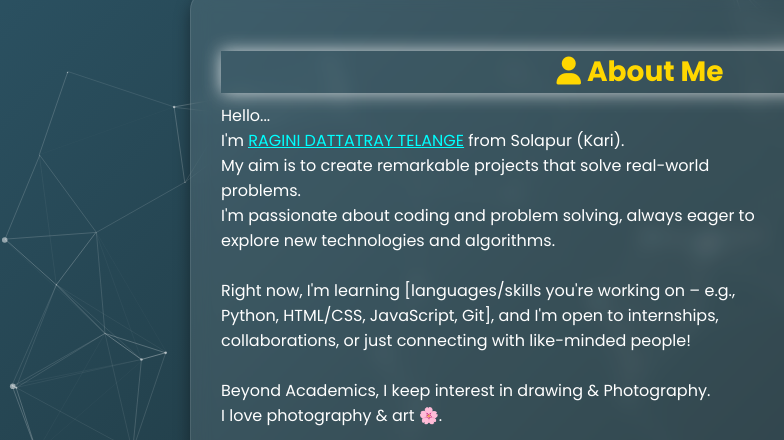
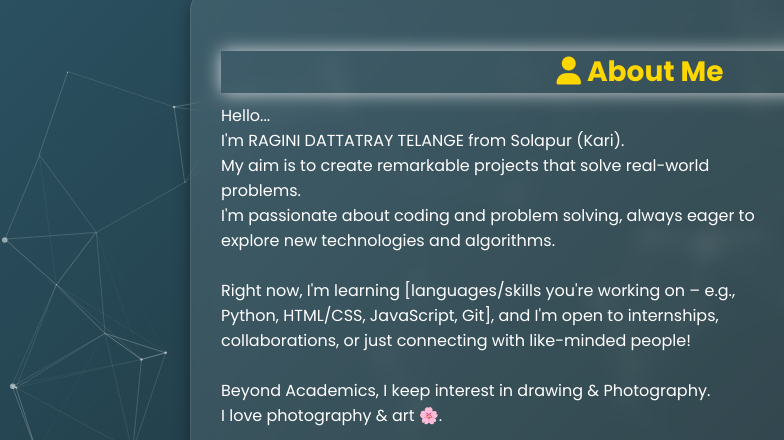
Before and after one commit to Ragini-telange/Portfolio, a plain HTML site: page Final_portfolio.html in a window 1280 px wide. Both pictures are taken after a click on the button "About". Shown: the part 113-553 px from the top of the page, 0-784 px from the left. Drawn offline with nearby package versions, Linux system fonts and the light colour scheme; grey boxes are pictures that could not be loaded.

Commit message:
Update Final_portfolio.html

```diff
--- a/Final_portfolio.html
+++ b/Final_portfolio.html
@@ -609,7 +609,7 @@ body {
   <div class="about-me" id="aboutMeSection" data-aos="fade-up">
     <h2><i class="fas fa-user"></i> About Me</h2>
     <img src="https://i.postimg.cc/MKjpdkF3/raginipic1.jpg" alt="Profile Picture" style="float: right; width:270px;">
-    <p>Hello...<br>I'm <u><a href="https://www.instagram.com/_ragini.24" target="_blank">RAGINI DATTATRAY TELANGE</a></u> from Solapur (Kari).<br>
+    <p>Hello...<br>I'm RAGINI DATTATRAY TELANGE  from Solapur (Kari).<br>
       My aim is to create remarkable projects that solve real-world problems.<br>
       I'm passionate about coding and problem solving, always eager to explore new technologies and algorithms.<br><br>
       Right now, I'm learning [languages/skills you're working on – e.g., Python, HTML/CSS, JavaScript, Git], and I'm open to internships, collaborations, or just connecting with like-minded people!<br><br>
```
